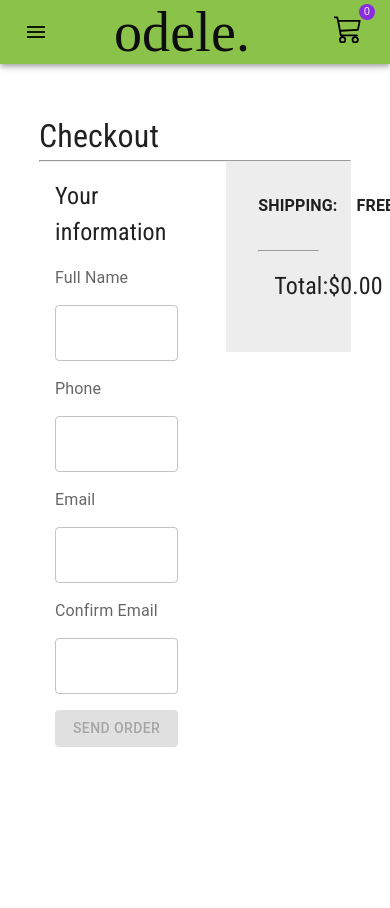
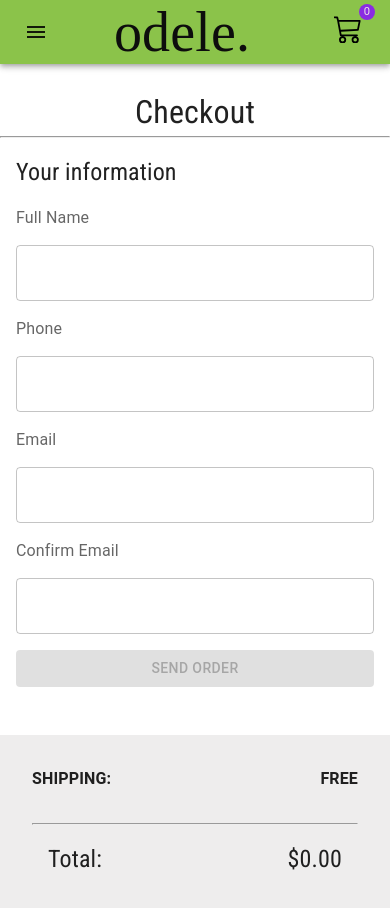
Before and after one commit to celescript/e-commerce-coderhouse, a React (Create React App) app: page /cart/checkout in a window 390 px wide. Shown: the top 908 px of the page. Before the commit the page ends 844 px from the top, so only its background shows below. Built offline with nearby package versions, Linux system fonts and the light colour scheme.

Commit message:
responsive changes

```diff
--- a/src/components/Cart/Cart.css
+++ b/src/components/Cart/Cart.css
@@ -1,3 +1,41 @@
+@media only screen and (min-width: 200px) and (max-width: 767px){
+    div.maincart-container{
+        width: 100%;
+        padding-top: 1rem;
+        align-items: center;
+    }
+
+    .maincart-container hr{
+        width: 100%;
+    }
+    .big-container{
+        flex-direction: column;
+        width: 100%;
+    }
+
+    div.maincart-products{
+        width: 95%;
+    }
+
+    div.maincart-product{
+        display: grid;
+        grid-template-columns: 30% 40% 20% 10%;
+    }
+
+    div.recipt-container{
+        width: 100%;
+    }
+
+    div.empty-cart {
+        flex-direction: column;
+
+    }
+
+    div.empty-cart img, div.emptycart-text{
+        width: 100%;
+    }
+}
+
 .maincart-container{
     width: 80%;
     margin: 0 auto;
--- a/src/components/Checkout/Checkout.css
+++ b/src/components/Checkout/Checkout.css
@@ -1,3 +1,28 @@
+@media only screen and (min-width: 200px) and (max-width: 767px){
+    div.checkout-container{
+        width: 100%;
+        padding-top: 1.5rem;
+        align-items: center;
+    }
+
+    .checkout-container hr{
+        width: 100%;
+    }
+
+    div.big-container{
+        flex-direction: column;
+    }
+
+    form.form-container, div.form-container{
+        width: 100%;
+    }
+
+    div.recipt-container{
+        width: 100%;
+    }
+
+}
+
 .checkout-container{
     width: 80%;
     margin: 0 auto;
--- a/src/components/Item/Item..css
+++ b/src/components/Item/Item..css
@@ -1,4 +1,7 @@
 @import url('https://fonts.googleapis.com/css2?family=Roboto+Condensed:wght@300;400&display=swap');
+
+
+
 
 .item-container{
     width: 200px;
--- a/src/components/ItemDetail/ItemDetail.css
+++ b/src/components/ItemDetail/ItemDetail.css
@@ -1,3 +1,42 @@
+@media only screen and (min-width: 200px) and (max-width: 767px){
+  div.itemdetail-container{
+      flex-direction: column;
+      align-items: center;
+  }
+
+  div.img-container{
+      width: 95%;
+      padding: 0;
+  }
+
+  .img-container img{
+      width: 90%;
+  }
+
+  div.text-container{
+      width: 90%;
+      padding: 0;
+      gap: 1rem;
+
+  }
+
+  .text-container h1{
+      margin-top: 1.2rem;
+      font-size: 1.8rem;
+      align-self: center;
+}
+
+    h2.h2-detail{
+        font-size: 2rem;
+        padding: 0;
+        align-self: center;
+    }
+
+    div.all-buttons{
+        padding: 0;
+    }
+}
+
 .itemdetail-container{
     width: 100%;
     height: 100vh;
--- a/src/components/ItemList/ItemList.css
+++ b/src/components/ItemList/ItemList.css
@@ -1,3 +1,17 @@
+@media only screen and (min-width: 200px) and (max-width: 767px){
+    div.item-container{
+        margin: 0.5rem;
+        width: 175px;
+        height: 350px;
+    }
+
+    div.item-img{
+        height: 260px;
+        justify-content: center;
+    }
+}
+
+
 .item{display: flex;
     flex-wrap: wrap;
     justify-content: center;
```
